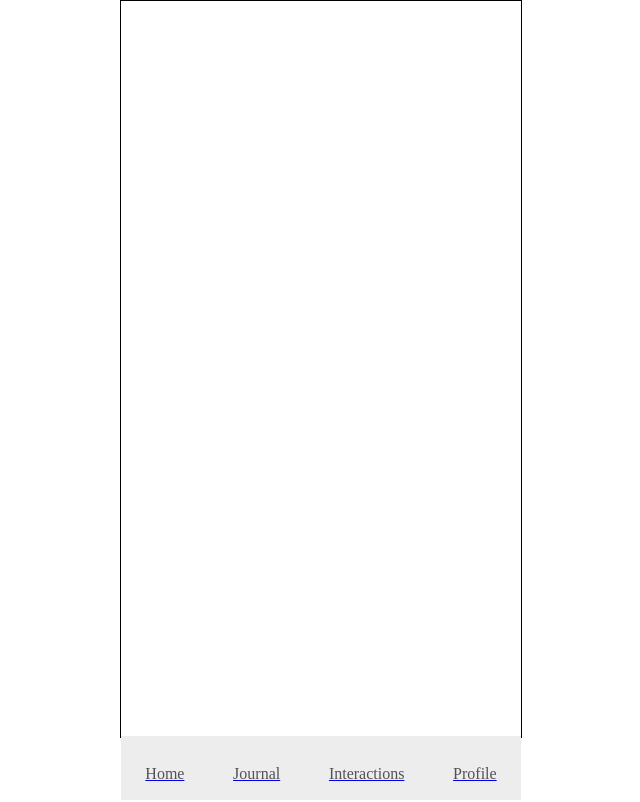
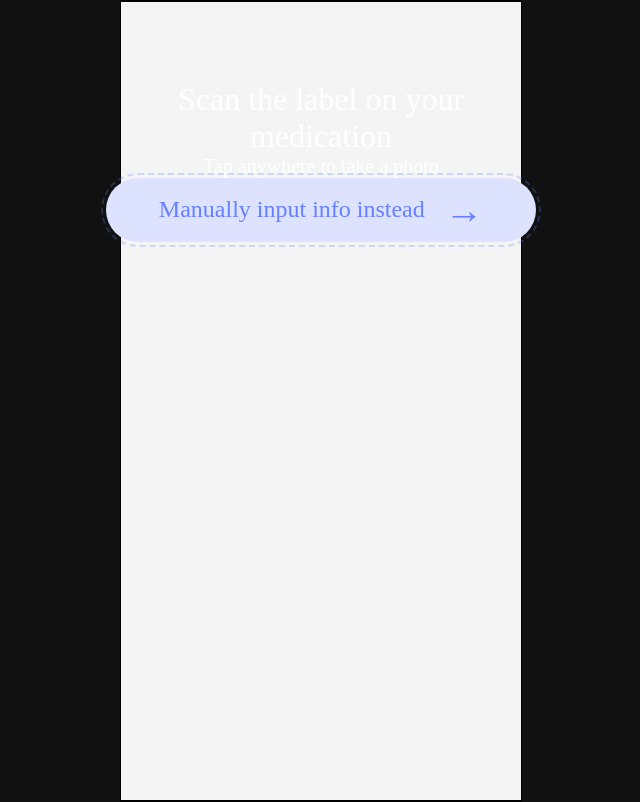
Before and after one commit to danelzhan/HackThe6ix, a React (Vite) app in the folder HackThe6ix/: page /camera in a window 1280 px wide. Shown: the whole page, without its empty margins (319-959 px from the left). Built offline with nearby package versions, Linux system fonts and the light colour scheme; no server answers; some icons are missing.

Commit message:
camera stuff

```diff
--- a/HackThe6ix/src/App.jsx
+++ b/HackThe6ix/src/App.jsx
@@ -1,11 +1,12 @@
 import React, { useState, useEffect } from 'react';
 import { useAuth0 } from '@auth0/auth0-react';
 import { postUser, fetchUserByEmail } from './Bridge.js';
-import { Routes, Route, Link } from 'react-router-dom';
+import { Routes, Route, Link, useLocation } from 'react-router-dom';
 import { HomePage } from "./Pages/HomePage.jsx"
 import { JournalPage } from './Pages/JournalPage.jsx';
 import { InteractionsPage } from './Pages/InteractionsPage.jsx';
 import { ProfilePage } from './Pages/ProfilePage.jsx';
+import { AddDrugPage } from './Pages/AddDrugPage.jsx';
 import HomeOutlinedIcon from '@mui/icons-material/HomeOutlined';
 import BookOutlinedIcon from '@mui/icons-material/BookOutlined';
 import ScatterPlotOutlinedIcon from '@mui/icons-material/ScatterPlotOutlined';
@@ -13,6 +14,10 @@ import Person2OutlinedIcon from '@mui/icons-material/Person2Outlined';
 
 function App() {
   var [userObj, setUserObj] = useState(null); // Add this line
+  const location = useLocation();
+
+  // Hide nav bar on /camera
+  const showNavBar = location.pathname !== "/camera";
 
   const [medications, setMedications] = useState([
     {
@@ -74,9 +79,10 @@ function App() {
         <Route path="/journal" element={<JournalPage />} />
         <Route path="/interactions" element={<InteractionsPage medications={medications} />} />
         <Route path="/profile" element={<ProfilePage user={userObj} />} />
+        <Route path="/camera" element={<AddDrugPage />} />
       </Routes>
 
-      {/* Navigation Links */}
+    {showNavBar && (
         <div id="nav_bar_container">
           <nav id="nav_bar">
             <Link to="/">
@@ -105,7 +111,7 @@ function App() {
             </Link>
           </nav>
         </div>
-
+      )}
     </div>
   );
 }
--- a/HackThe6ix/src/Camera.jsx
+++ b/HackThe6ix/src/Camera.jsx
@@ -1,5 +1,7 @@
 import React, { useRef, useEffect, useState } from "react";
 import {main} from "./DrugScanParse.js"
+import { height } from "@mui/system";
+import ManualInputButton from "./Components/Button.jsx";
 
 export function Camera( {updateDrugs, user} ) {
   const videoRef = useRef(null);
@@ -50,10 +52,19 @@ export function Camera( {updateDrugs, user} ) {
   };
 
   return (
-    <div>
+    <>
+      <div className="camera_text">
+        <>
+          <p id="camera_label">Scan the label on your medication</p>
+          <p id="camera_subtext">Tap anywhere to take a photo</p>
+        </>
+        <ManualInputButton onClick = {console.log("clicked")} label={"Manually input info instead"}/>
+      </div>
+
+      <div id="video_container">
         {!photo ? (
           <>
-          <video ref={videoRef} autoPlay playsInline style={{ width: "30rem" }} />
+            <video ref={videoRef} autoPlay playsInline style={{ height: "100vh" }} />
             <button onClick={capturePhoto}>Capture Photo</button>
             <canvas ref={canvasRef} style={{ display: "none" }} />
           </>
@@ -67,5 +78,7 @@ export function Camera( {updateDrugs, user} ) {
           </>
         )}
     </div>
+    </>
+
   );
 }
--- /dev/null
+++ b/HackThe6ix/src/Components/Button.jsx
@@ -0,0 +1,10 @@
+import React from "react";
+
+export default function ManualInputButton({ onClick, label }) {
+  return (
+    <button className="manual-input-btn" onClick={onClick}>
+      <span>{label}</span>
+      <span className="arrow">→</span>
+    </button>
+  );
+}
--- /dev/null
+++ b/HackThe6ix/src/Components/MedicationSection.jsx
@@ -0,0 +1,20 @@
+import React from 'react';
+
+export function MedicationSection({user}) {
+
+    const medication = user.user.nodes
+
+    return <div className="medication_section">
+
+        {medication.map((med, idx) => (
+            <div key={idx} className="medication_item">
+            <p><strong>Drug Name:</strong> {med.drug_name}</p>
+            <p><strong>DIN:</strong> {med.din}</p>
+            <p><strong>Dosage:</strong> {med.dosage}</p>
+            {/* add more fields as needed */}
+            </div>
+        ))}
+
+    </div>
+
+}
--- a/HackThe6ix/src/Pages/AddDrugPage.jsx
+++ b/HackThe6ix/src/Pages/AddDrugPage.jsx
@@ -1,15 +1,11 @@
 import React, { useState, useEffect } from 'react';
-import { Camera } from "./Camera.js";
+import { Camera } from '../Camera';
 
-function App() {
+export function AddDrugPage() {
 
   return (
     <div className="app">
-      <DrugInteractionGraph medications={medications} />
       <Camera />
-      {userObj && <div>User: {userObj.name}</div>}
     </div>
   );
 }
-
-export default App;
--- a/HackThe6ix/src/Pages/ProfilePage.jsx
+++ b/HackThe6ix/src/Pages/ProfilePage.jsx
@@ -2,6 +2,7 @@ import React from 'react';
 import LoginButton from '../Components/LoginButton';
 import LogoutButton from '../Components/LogoutButton';
 import { ProfileHeader } from '../Components/ProfileHeader';
+import { MedicationSection } from '../Components/MedicationSection';
 
 
 export function ProfilePage(user) {
@@ -21,6 +22,7 @@ export function ProfilePage(user) {
     return (
         <div className="app">
             <ProfileHeader name={user.user.name} />
+            <MedicationSection user={user} />
             <LogoutButton />
 
         </div>
--- a/HackThe6ix/src/index.css
+++ b/HackThe6ix/src/index.css
@@ -4,14 +4,21 @@
     margin: 0;
 }
 
+body {
+    background-color: #111111;
+}
+
 .app {
     width: 25rem;
     border: 1px solid black;
-    height: 92vh;
+    height: 100vh;
     display: flex;
     flex-direction: column;
     justify-content: center;
     align-items: center;
+    background-color: #F4F4F4;
+    overflow-y: scroll;
+    overflow-x: hidden;
 }
 
 #graph_container{
@@ -55,3 +62,64 @@
     align-items: end;
     color: #FFFFFF;
 }
+
+#video_container {
+    width: 25rem;
+    overflow: hidden;
+    display: flex;
+    justify-content: center;
+    align-items: center;
+}
+
+.camera_text {
+    color: #FFFFFF;
+    height: 100%;
+    position: fixed;
+    z-index: 999;
+    display: flex;
+    flex-direction: column;
+    align-items: center;
+    justify-content: center;
+    padding-bottom: 60vh;
+    max-width: 20rem;
+}
+
+#camera_label {
+    font-size: 32px;
+    text-align: center;
+}
+
+#camera_subtext {
+    font-size: 20px;
+    text-align: center;
+}
+
+.manual-input-btn {
+  display: flex;
+  align-items: center;
+  justify-content: center;
+  gap: 0.75rem;
+  width: 430px;          /* or adjust as needed */
+  height: 64px;          /* matches the screenshot */
+  border-radius: 32px;
+  background: #dde2ff;
+  color: #6680ff;
+  font-size: 1.5rem;
+  font-family: inherit;
+  border: none;
+  cursor: pointer;
+  font-weight: 400;
+  transition: 0.2s;
+  outline: 2px dashed #6680ff44;
+  outline-offset: 3px;
+  box-sizing: border-box;
+}
+
+.manual-input-btn .arrow {
+  font-size: 1.6em;
+  margin-left: 0.5rem;
+}
+
+.manual-input-btn:active {
+  background: #cfd8ff;
+}
```
Also changed, not shown: HackThe6ix/src/Components/MedicationPanel.jsx (added, +11 -0 lines). Lines whose indentation alone changed are shown as unchanged.
